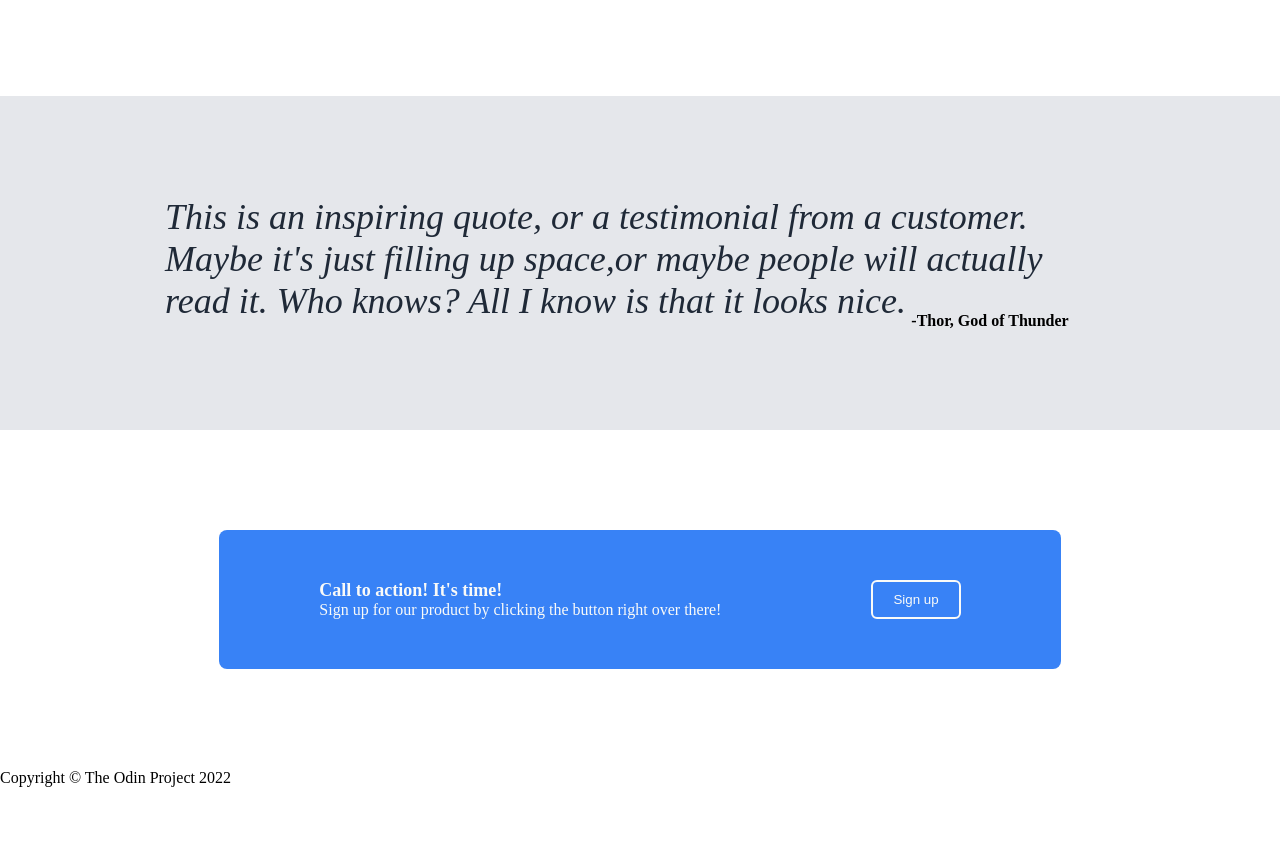
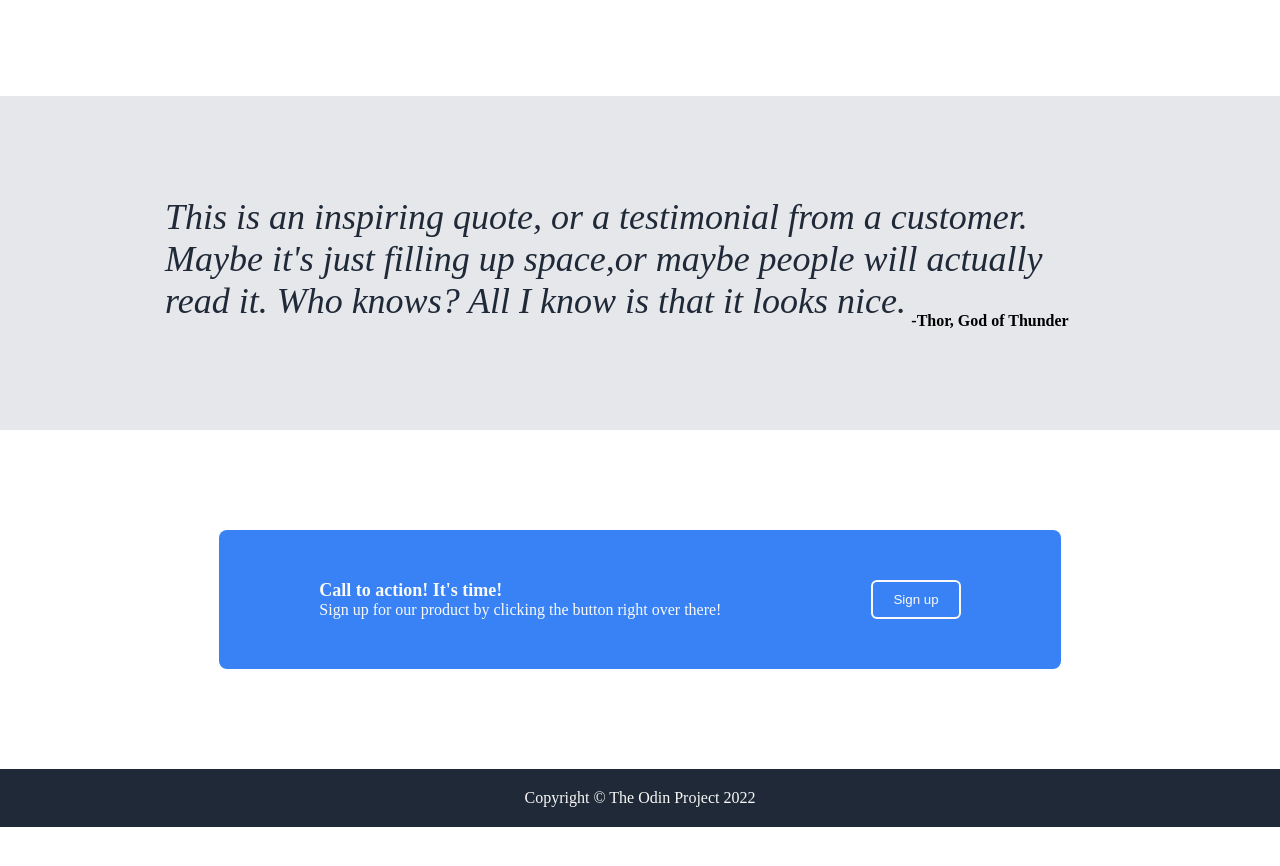
Before and after one commit to Harman-Bassi/landing-page, a plain HTML site: page index.html in a window 1280 px wide. Shown: the part 816-1682 px from the top of the page. After the commit the page ends 1643 px from the top, so only its background shows below. Drawn offline with Linux system fonts and the light colour scheme.

Commit message:
Style footer

```diff
--- a/style.css
+++ b/style.css
@@ -1,6 +1,5 @@
 body{
     margin: 0;
-    min-height: 1912px;
     display: flex;
     flex-direction: column;
     flex: 1;
@@ -183,3 +182,12 @@ ul, .small-text{
     border-radius: 6px;
     border-width: 2px;
 }
+
+.footer{
+    background-color: #1F2937;
+    color: #F9FAF8;
+    padding:20px 0;
+    display: flex;
+    justify-content: center;
+    align-items: center;
+}
```
